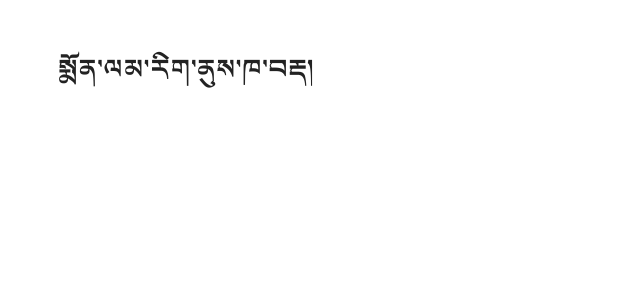
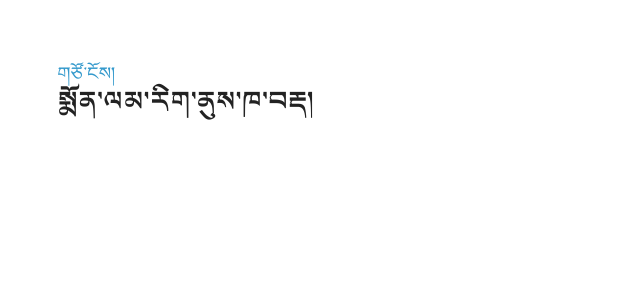
Before and after one commit to MonlamAI/monlam.ai, a Jekyll site: the page chatbot.html, which Jekyll copies as it is, in a window 1280 px wide. Shown: the top 300 px of the page, without its empty margins (0-640 px from the left). Built offline with Jekyll 4.4.1, drawn with Linux system fonts in a browser that asks for light colours.

Commit message:
Update chatbot.html

```diff
--- a/chatbot.html
+++ b/chatbot.html
@@ -3,6 +3,7 @@
   <link rel="stylesheet" href="/assets/css/styles.css?v=87e2b2e6b4651687b700bed7bfe4924b491df171">
   </head>
   <body>
+    <div class="linke-to-back"><a href="https://monlam.ai">གཙོ་ངོས།</a></div>
     <h1 style="font-family: Monlam-b;">སྨོན་ལམ་རིག་ནུས་ཁ་བརྡ།</h1>
      <script type="module" src="https://gradio.s3-us-west-2.amazonaws.com/3.26.0/gradio.js"></script>
 
```
